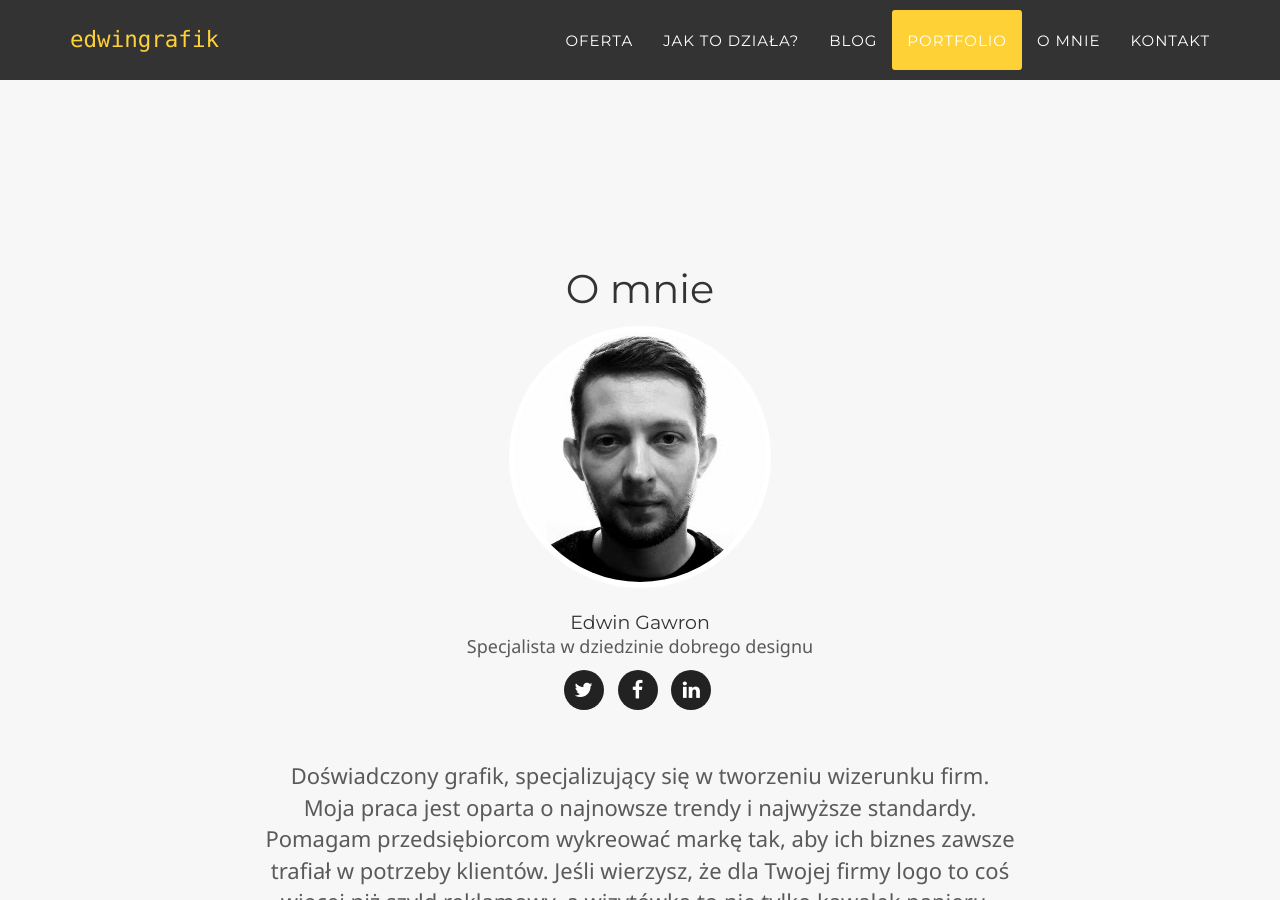
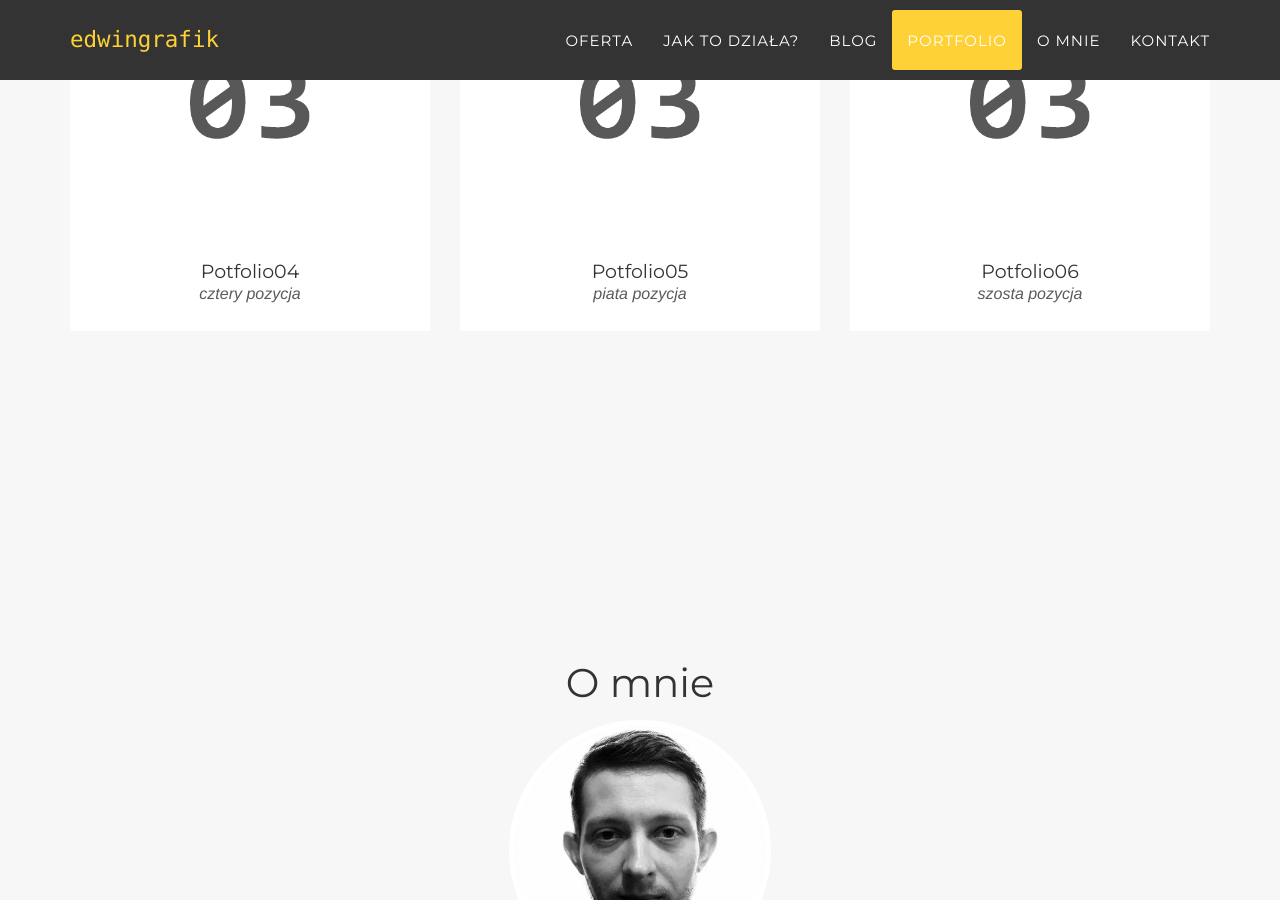
Before and after one commit to edwingrafik/edwingrafik.github.io, a Jekyll site: the page built from index.html, in a window 1280 px wide and 900 px high, scrolled down 4357 px. Built offline with Jekyll 4.4.1, drawn with Linux system fonts in a browser that asks for light colours; some web fonts are replaced.

Commit message:
Update portfolio_grid.html

```diff
--- a/_includes/portfolio_grid.html
+++ b/_includes/portfolio_grid.html
@@ -10,7 +10,7 @@
             <div class="row">
 
                 <div class="col-md-4 col-sm-6 portfolio-item">
-                    <a href="http://edwingrafik.github.io/start/Portfolio/portfolio01/" class="portfolio-link" data-toggle="modal">
+                    <a href="http://edwingrafik.pl/Portfolio/portfolio01/" class="portfolio-link" data-toggle="modal">
                         <div class="portfolio-hover">
                             <div class="portfolio-hover-content">
                                 <i class="fa fa-plus fa-3x"></i>
@@ -25,7 +25,7 @@
                 </div>
 
                 <div class="col-md-4 col-sm-6 portfolio-item">
-                    <a href="http://edwingrafik.github.io/start/Portfolio/portfolio01/" class="portfolio-link" data-toggle="modal">
+                    <a href="http://edwingrafik.pl/Portfolio/portfolio02/" class="portfolio-link" data-toggle="modal">
                         <div class="portfolio-hover">
                             <div class="portfolio-hover-content">
                                 <i class="fa fa-plus fa-3x"></i>
@@ -40,7 +40,7 @@
                 </div>
 
                 <div class="col-md-4 col-sm-6 portfolio-item">
-                    <a href="http://edwingrafik.github.io/start/Portfolio/portfolio01/" class="portfolio-link" data-toggle="modal">
+                    <a href="http://edwingrafik.pl/Portfolio/portfolio03/" class="portfolio-link" data-toggle="modal">
                         <div class="portfolio-hover">
                             <div class="portfolio-hover-content">
                                 <i class="fa fa-plus fa-3x"></i>
@@ -54,6 +54,51 @@
                     </div>
                 </div>
 
+                <div class="col-md-4 col-sm-6 portfolio-item">
+                    <a href="http://edwingrafik.pl/Portfolio/portfolio04/" class="portfolio-link" data-toggle="modal">
+                        <div class="portfolio-hover">
+                            <div class="portfolio-hover-content">
+                                <i class="fa fa-plus fa-3x"></i>
+                            </div>
+                        </div>
+                        <img src="img/portfolio/portfolio03.png" class="img-responsive img-centered" alt="">
+                    </a>
+                    <div class="portfolio-caption">
+                        <h4>Potfolio04</h4>
+                        <p class="text-muted">cztery pozycja</p>
+                    </div>
+                </div>
+
+                <div class="col-md-4 col-sm-6 portfolio-item">
+                    <a href="http://edwingrafik.pl/Portfolio/portfolio05/" class="portfolio-link" data-toggle="modal">
+                        <div class="portfolio-hover">
+                            <div class="portfolio-hover-content">
+                                <i class="fa fa-plus fa-3x"></i>
+                            </div>
+                        </div>
+                        <img src="img/portfolio/portfolio03.png" class="img-responsive img-centered" alt="">
+                    </a>
+                    <div class="portfolio-caption">
+                        <h4>Potfolio05</h4>
+                        <p class="text-muted">piata pozycja</p>
+                    </div>
+                </div>
+
+                <div class="col-md-4 col-sm-6 portfolio-item">
+                    <a href="http://edwingrafik.pl/Portfolio/portfolio06/" class="portfolio-link" data-toggle="modal">
+                        <div class="portfolio-hover">
+                            <div class="portfolio-hover-content">
+                                <i class="fa fa-plus fa-3x"></i>
+                            </div>
+                        </div>
+                        <img src="img/portfolio/portfolio03.png" class="img-responsive img-centered" alt="">
+                    </a>
+                    <div class="portfolio-caption">
+                        <h4>Potfolio06</h4>
+                        <p class="text-muted">szosta pozycja</p>
+                    </div>
+                </div>
+
             </div>
         </div>
     </section>
```
